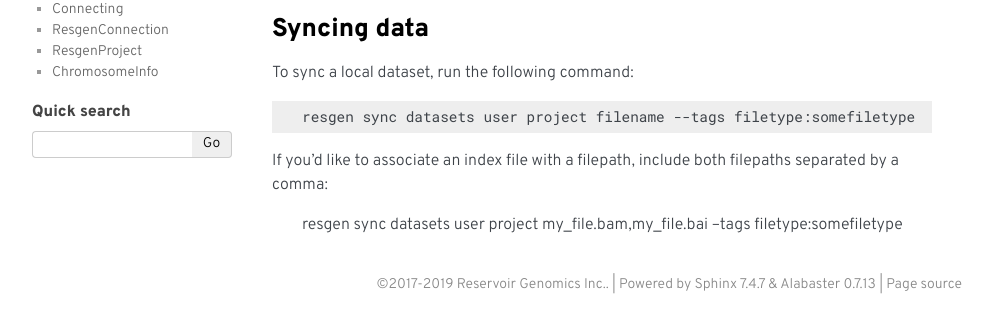
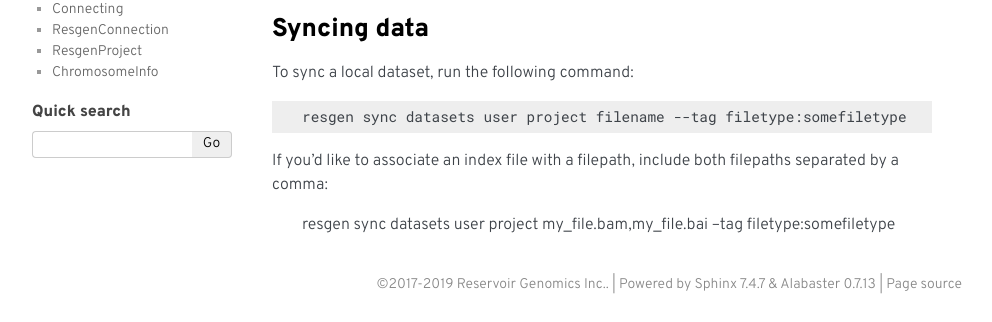
Before and after one commit to reservoirgenomics/resgen-python, a Sphinx documentation site: the page built from docs/cli.rst, in a window 1280 px wide. Shown: the part 468-790 px from the top of the page, without its empty margins (148-1140 px from the left). Built offline with Sphinx 7.4.7, drawn with Linux system fonts in a browser that asks for light colours; formulas are drawn with MathJax 3.

Commit message:
Update docs to use correct --tag

```diff
--- a/docs/cli.rst
+++ b/docs/cli.rst
@@ -28,8 +28,8 @@ To sync a local dataset, run the following command:
 
 .. code-block:: bash
 
-  resgen sync datasets user project filename --tags filetype:somefiletype
+  resgen sync datasets user project filename --tag filetype:somefiletype
 
 If you'd like to associate an index file with a filepath, include both filepaths separated by a comma:
 
-  resgen sync datasets user project my_file.bam,my_file.bai --tags filetype:somefiletype
+  resgen sync datasets user project my_file.bam,my_file.bai --tag filetype:somefiletype
```
